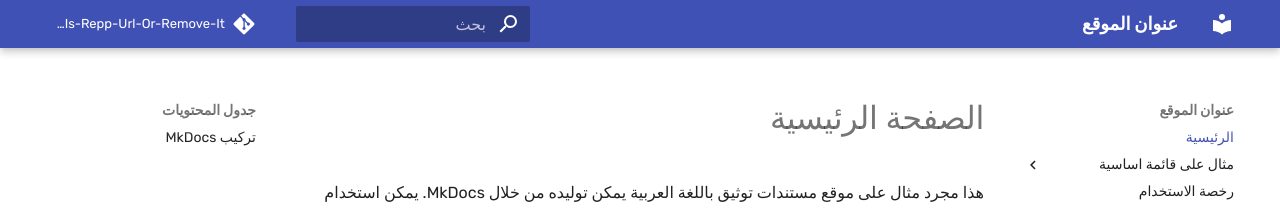
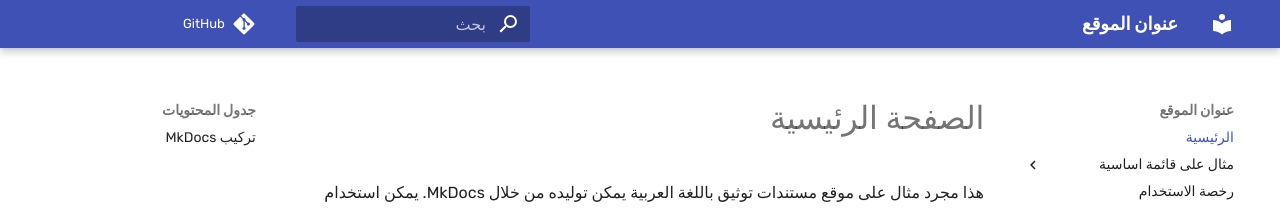
Before and after one commit to Extendy/mkdocs-arabic-skelton, an MkDocs documentation site: the page built from docs/index.md, in a window 1280 px wide. Shown: the top 208 px of the page. Built offline with MkDocs 1.6.1 and Material for MkDocs 9.7.7, drawn with Linux system fonts in a browser that asks for light colours; comment, search, counter and statistics services are not loaded; part of the change alters nothing that is shown.

Commit message:
Update mkdocs.yaml
Signed-off-by: Mohammed AlShannaq <mshannaq@users.noreply.github.com>

```diff
--- a/mkdocs.yaml
+++ b/mkdocs.yaml
@@ -2,7 +2,7 @@ site_name: عنوان الموقع
 docs_dir: docs
 site_dir: public
 site_url: https://siteurl.test/ #important if you want to generate sitemap.xml
-repo_url: http://repo-url-if-there-is-repp-url-or-remove-it
+repo_url: https://github.com/Extendy/mkdocs-arabic-skelton #use your GitHub repo url if there is linked repo or remove it to disable it
 site_description: 'وصف'
 site_author: 'Extendy Team'
 copyright: 'Copyrights © 2024 Extendy Team'
```
